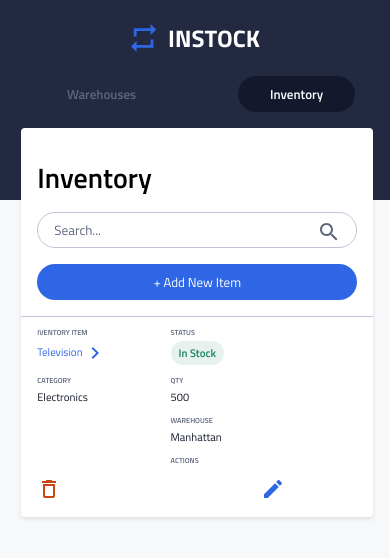
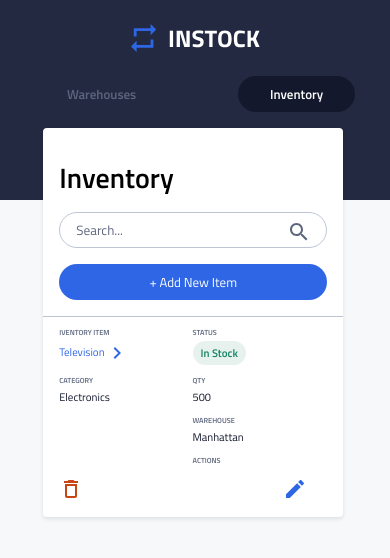
Before and after one commit to eosook/honey-bee-instock, a React (Vite) app: page /inventory in a window 390 px wide. Shown: the top 558 px of the page. Built offline with nearby package versions, Linux system fonts and the light colour scheme.

Commit message:
fix mobile style

```diff
--- a/src/pages/Inventory/Inventory.scss
+++ b/src/pages/Inventory/Inventory.scss
@@ -34,13 +34,12 @@ button:hover {
 }
 .inventory {
   width: 95%;
-  margin: 0 auto;
   position: absolute;
   z-index: 1;
   top: 8rem;
-  left: 0.75rem;
+  left: 0.5rem;
   &-containers {
-    width: 95%;
+    width: 300px;
     margin: 0 auto;
     background-color: $white;
     border-radius: 4px;
```
